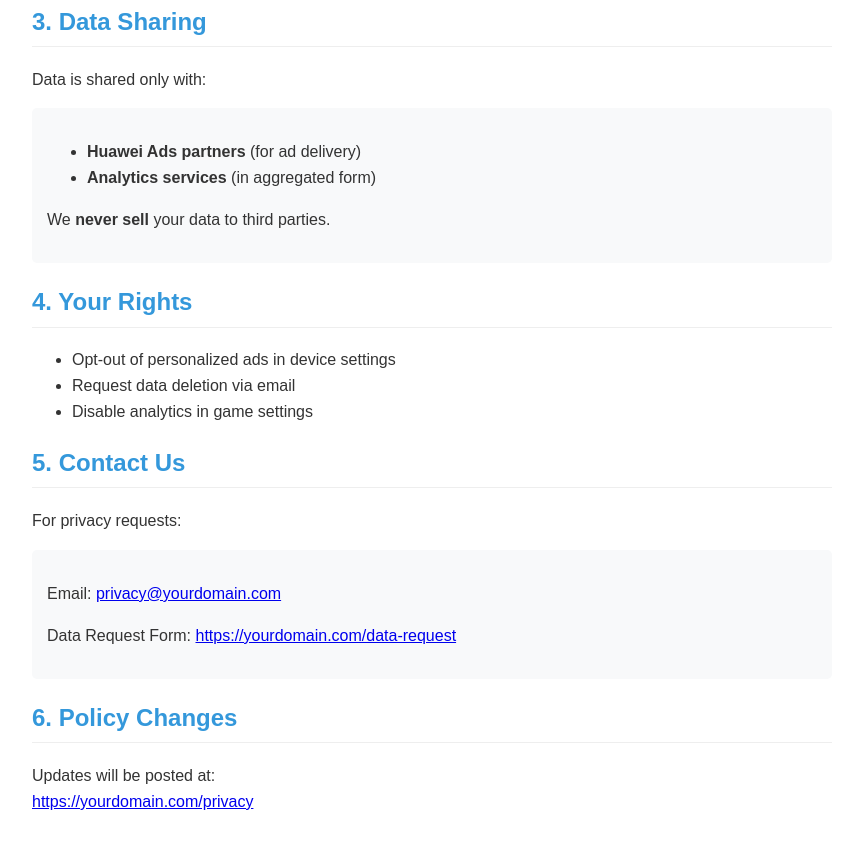
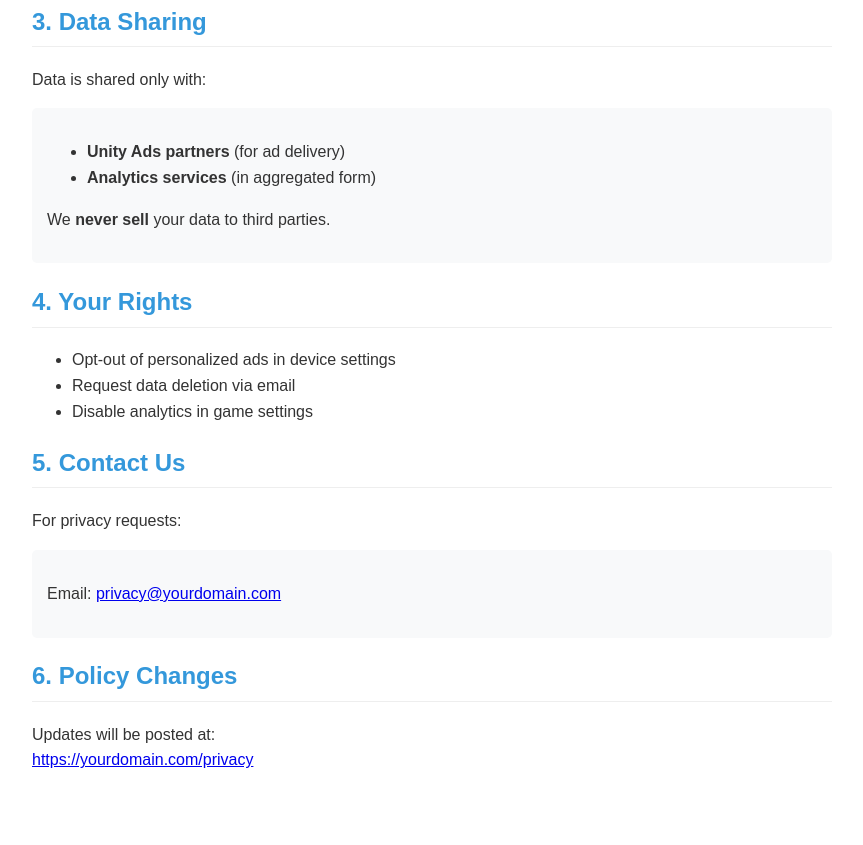
Before and after one commit to NuradilMukambet/privacy-policy, a plain HTML site: page index.html in a window 1280 px wide. Shown: the part 557-1402 px from the top of the page, without its empty margins (208-1071 px from the left). After the commit the page ends 1366 px from the top, so only its background shows below. Drawn offline with Linux system fonts and the light colour scheme.

Commit message:
Update index.html

```diff
--- a/index.html
+++ b/index.html
@@ -47,7 +47,7 @@
         <p>Data is shared only with:</p>
         <div class="highlight">
             <ul>
-                <li><strong>Huawei Ads partners</strong> (for ad delivery)</li>
+                <li><strong>Unity Ads partners</strong> (for ad delivery)</li>
                 <li><strong>Analytics services</strong> (in aggregated form)</li>
             </ul>
             <p>We <strong>never sell</strong> your data to third parties.</p>
@@ -67,8 +67,8 @@
         <h2>5. Contact Us</h2>
         <p>For privacy requests:</p>
         <div class="highlight">
-            <p>Email: <a href="mailto:privacy@yourdomain.com">privacy@yourdomain.com</a></p>
-            <p>Data Request Form: <a href="https://yourdomain.com/data-request" target="_blank">https://yourdomain.com/data-request</a></p>
+            <p>Email: <a href="nuradilmukanbet066@gmail.com">privacy@yourdomain.com</a></p>
+
         </div>
     </div>
 
```
